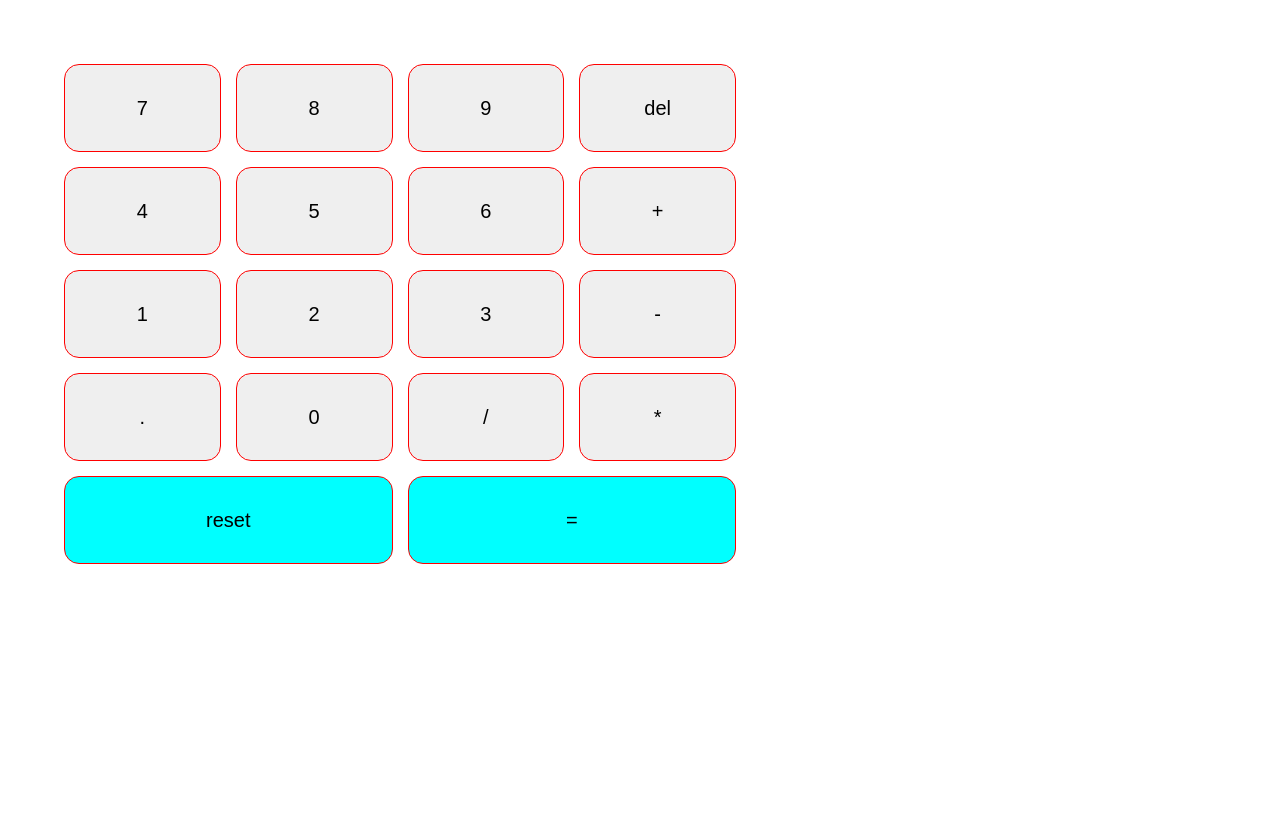
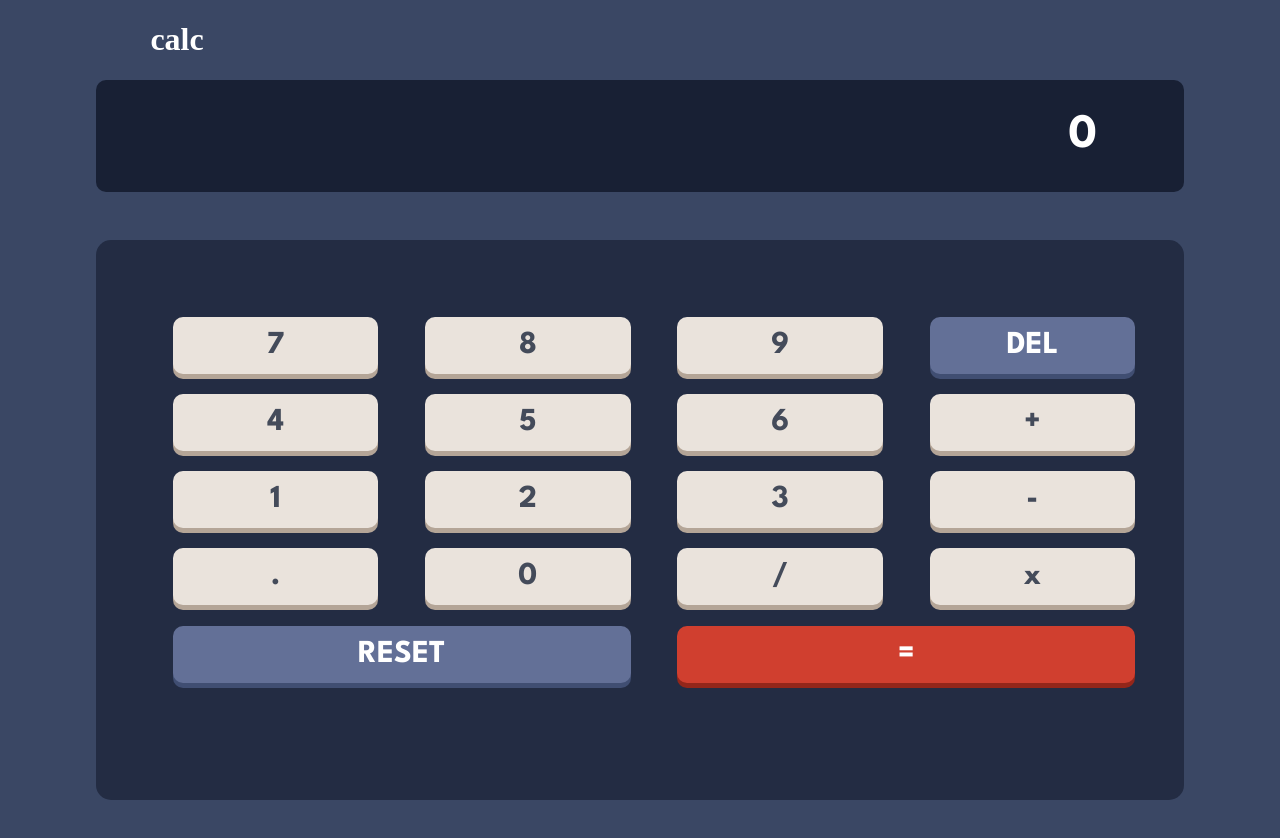
Before and after one commit to Yoryao/FEM_Calculator, a plain HTML site: page index.html in a window 1280 px wide. Drawn offline with Linux system fonts and the light colour scheme.

Commit message:
first theme almost ready

```diff
--- a/app.js
+++ b/app.js
@@ -4,30 +4,36 @@ let numero1 = 0;
 let numero2 = 0;
 let operation = 0;
 let resultado = 0;
+let displayNumber = 0;
+
 
 function print(value) {
   if (operation == 0) {
     if (numero1 == 0) {
       numero1 = value;
-      console.log("Primer Ingreso1: " + numero1);
+      display(numero1)
     } else {
       numero1 += value;
-      console.log("Numero1: " + numero1);
+      display(numero1)
     }
   } else {
     if (numero2 == 0) {
       numero2 = value;
-      console.log("Primer Ingreso2: " + numero2);
+      display(numero2)
     } else {
       numero2 += value;
-      console.log("Numero2: " + numero2);
+      display(numero2)
     }
   }
 }
 
-function operator(x, value) {
-  operation = 0;
-  console.log("Se ha presionado: " + value);
+function display(num) {
+  let display = document.getElementById("display");
+  display.innerText = num;
+}
+
+
+function operator(x) {
   operation = x;
 }
 
@@ -37,7 +43,7 @@ function result() {
       resultado = numero1 - numero2;
       break;
     case 2:
-      resultado = numero1 + numero2;
+      resultado = parseInt(numero1) + parseInt(numero2);
       break;
     case 3:
       resultado = numero1 / numero2;
@@ -46,8 +52,8 @@ function result() {
       resultado = numero1 * numero2;
       break;
   }
-
-  console.log("Resultado: " + resultado);
+  reset();
+  display(resultado);
 }
 
 function reset() {
@@ -55,5 +61,5 @@ function reset() {
   numero1 = 0;
   numero2 = 0;
   operation = 0;
-  resultado = 0;
+  display(0);
 }
--- a/index.html
+++ b/index.html
@@ -11,28 +11,48 @@
       sizes="32x32"
       href="./images/favicon-32x32.png"
     />
+    <link rel="preconnect" href="https://fonts.googleapis.com">
+<link rel="preconnect" href="https://fonts.gstatic.com" crossorigin>
+<link href="https://fonts.googleapis.com/css2?family=League+Spartan:wght@700&display=swap" rel="stylesheet">
 
     <title>Frontend Mentor | Calculator app</title>
+    <body>
 
-<div class="container">
-    <button class="container__btn" onclick="print(value)" value="7">7</button>
-    <button class="container__btn" onclick="print(value)" value="8">8</button>
-    <button class="container__btn" onclick="print(value)" value="9">9</button>
-    <button class="container__btn" onclick="clear(value)" value="d">del</button>
-    <button class="container__btn" onclick="print(value)" value="4">4</button>
-    <button class="container__btn" onclick="print(value)" value="5">5</button>
-    <button class="container__btn" onclick="print(value)" value="6">6</button>
-    <button class="container__btn" onclick="operator(2, value)" value="+">+</button>
-    <button class="container__btn" onclick="print(value)" value="1">1</button>
-    <button class="container__btn" onclick="print(value)" value="2">2</button>
-    <button class="container__btn" onclick="print(value)" value="3">3</button>
-    <button class="container__btn" onclick="operator(1, value)" value="-">-</button>
-    <button class="container__btn" onclick="print(value)" value=".">.</button>
-    <button class="container__btn" onclick="print(value)" value="0">0</button>
-    <button class="container__btn" onclick="operator(3, value)" value="/">/</button>
-    <button class="container__btn" onclick="operator(4, value)" value="*">*</button>
-    <button class="container__btn container__btn_large" onclick="reset()">reset</button>
-    <button class="container__btn container__btn_large" onclick="result()">=</button>
+
+      <div class="upperContainer">
+          <div class="themeContainer">
+              <h1 class="title">calc</h1>
+          </div>
+          <div class="displayContainer">
+              <h2 class="display btnFont" id="display">0</h2>
+          </div>
+      </div>
+
+
+
+
+
+
+
+<div class="keypad">
+    <button class="container__btn btnFont" onclick="print(value)" value="7">7</button>
+    <button class="container__btn btnFont" onclick="print(value)" value="8">8</button>
+    <button class="container__btn btnFont" onclick="print(value)" value="9">9</button>
+    <button class="container__btn btnFont" id="delBtn" onclick="clear(value)" value="d">DEL</button>
+    <button class="container__btn btnFont" onclick="print(value)" value="4">4</button>
+    <button class="container__btn btnFont" onclick="print(value)" value="5">5</button>
+    <button class="container__btn btnFont" onclick="print(value)" value="6">6</button>
+    <button class="container__btn btnFont" onclick="operator(2)" value="+">+</button>
+    <button class="container__btn btnFont" onclick="print(value)" value="1">1</button>
+    <button class="container__btn btnFont" onclick="print(value)" value="2">2</button>
+    <button class="container__btn btnFont" onclick="print(value)" value="3">3</button>
+    <button class="container__btn btnFont" onclick="operator(1)" value="-">-</button>
+    <button class="container__btn btnFont" onclick="print(value)" value=".">.</button>
+    <button class="container__btn btnFont" onclick="print(value)" value="0">0</button>
+    <button class="container__btn btnFont" onclick="operator(3)" value="/">/</button>
+    <button class="container__btn btnFont" onclick="operator(4)" value="*">x</button>
+    <button class="container__btn btnFont container__btn_large" onclick="reset()">RESET</button>
+    <button class="container__btn btnFont container__btn_large" onclick="result()">=</button>
   </div>
 
 
@@ -59,5 +79,5 @@
 
 <script src="./app.js"></script>
   </head>
-  <body></body>
+  </body>
 </html>
--- /dev/null
+++ b/style/_colors.scss
@@ -0,0 +1,87 @@
+// Front-end Style Guide
+// Layout
+// The designs were created to the following widths:
+
+// Mobile: 375px
+// Desktop: 1440px
+// Colors
+// Theme 1
+// Backgrounds
+
+//(main background)
+$AAVeryDarkDesaturatedBlue: hsl(222, 26%, 31%);
+//(toggle background, keypad background)
+$ABVeryDarkDesaturatedBlue: hsl(223, 31%, 20%);
+//(screen background)
+$ACVeryDarkDesaturatedBlue: hsl(224, 36%, 15%);
+
+//Keys
+//(key background)
+$ADDesaturatedDarkBlue: hsl(225, 21%, 49%);
+//(key shadow)
+$AEDesaturateddarkblue: hsl(224, 28%, 35%);
+
+//(key background, toggle)
+$Red: hsl(6, 63%, 50%);
+//(key shadow)
+$DarkRed : hsl(6, 70%, 34%);
+//(key background)
+$Lightgrayishorange: hsl(30, 25%, 89%);
+// (key shadow)
+$Grayishorange: hsl(28, 16%, 65%);
+
+// Text
+$FontVerydarkgrayishblue: hsl(221, 14%, 31%);
+$FontWhite: hsl(0, 0%, 100%);
+
+// Text
+$FontLightyellow: hsl(52, 100%, 62%);
+$FontVeryDarkblue: hsl(198, 20%, 13%);
+
+
+
+// Typography
+// Body Copy
+// Font size (numbers): 32px
+// Font
+// Family: League Spartan
+// Weights: 700
+
+
+// Theme 2
+// Backgrounds
+// Light gray (main background): hsl(0, 0%, 90%)
+// Grayish red (toggle background, keypad background): hsl(0, 5%, 81%)
+// Very light gray (screen background): hsl(0, 0%, 93%)
+// Keys
+// Dark moderate cyan (key background): hsl(185, 42%, 37%)
+
+// Very dark cyan (key shadow): hsl(185, 58%, 25%)
+
+// Orange (key background, toggle): hsl(25, 98%, 40%)
+
+// Dark orange (key shadow): hsl(25, 99%, 27%)
+
+// Light grayish yellow (key background): hsl(45, 7%, 89%)
+
+// Dark grayish orange (key shadow): hsl(35, 11%, 61%)
+
+// Text
+// Very dark grayish yellow: hsl(60, 10%, 19%)
+// White (text): hsl(0, 0%, 100%)
+// Theme 3
+// Backgrounds
+// Very dark violet (main background): hsl(268, 75%, 9%)
+// Very dark violet (toggle background, keypad background, screen background): hsl(268, 71%, 12%)
+// Keys
+// Dark violet (key background): hsl(281, 89%, 26%)
+
+// Vivid magenta (key shadow): hsl(285, 91%, 52%)
+
+// Pure cyan (key background, toggle): hsl(176, 100%, 44%)
+
+// Soft cyan (key shadow): hsl(177, 92%, 70%)
+
+// Very dark violet (key background): hsl(268, 47%, 21%)
+
+// Dark magenta (key shadow): hsl(290, 70%, 36%)
--- a/style/style.scss
+++ b/style/style.scss
@@ -1,40 +1,94 @@
+@use "_colors";
+
 body {
     margin: 0;
-    padding: 5%;
+    padding: 0;
     box-sizing: border-box;
-    height: 1000px;
-    width: 800px;
+    background-color: colors.$AAVeryDarkDesaturatedBlue ;
 }
 
+.upperContainer {
+    display: flex;
+    flex-direction: column;
+    height: 22vh;
+    width: 85%;
+    margin-left: auto;
+    margin-right: auto;
 
+    .themeContainer {
+        height: 10vh;
+        align-items: center;
+        justify-content: start;
+        padding-left: 5%;
+        color: colors.$FontWhite;
+    }
 
-
-
-.container {
-    display: grid;
-    height: 500px;
-    grid-template-columns: repeat(4, 1fr);
-    grid-template-rows: 1fr 1fr 1fr 1fr 1fr;
-    gap: 15px;
+    .displayContainer {
+        height: 14vh;
+        display: flex;
+        justify-content: flex-end;
+        align-items: center;
+        border-radius: 10px;
+        background-color: colors.$ACVeryDarkDesaturatedBlue;
+    h2 {
+        font-size: 3rem;
+        padding-right: 8%;
+        color: colors.$FontWhite;
+    }
+}
 }
 
+.keypad {
+    box-sizing: border-box;
+    display: grid;
+    height: 70vh;
+    width: 85%;
+    margin: 5% auto;
+    margin-left: auto;
+    margin-right: auto;
+    padding: 6%;
+    grid-template-columns: repeat(4, 22%);
+    grid-template-rows: repeat(5, 14%);
+    gap: 5%;
+    background-color: colors.$ABVeryDarkDesaturatedBlue;
+    border-radius: 15px;
+}
 
+.btnFont {
+    font-weight: 700;
+    font-size: 32px;
+    font-family: 'League Spartan', sans-serif;
+    color: colors.$FontVerydarkgrayishblue;
+
+}
 
 .container__btn {
-    border: 1px solid red;
-    font-size: 20px;
-    border-radius: 15px;
-
+    display: flex;
+    justify-content: center;
+    align-items: center;
+    border: none;
+    border-radius: 10px;
+    background-color: colors.$Lightgrayishorange;
+    box-shadow: 0px 5px colors.$Grayishorange;
 
 }
 
 .container__btn_large {
-    background-color: aqua;
+    background-color: colors.$ADDesaturatedDarkBlue;
+    box-shadow: 0px 5px colors.$AEDesaturateddarkblue;
     grid-column: 1 / 3  ;
-
+    color: colors.$FontWhite;
 }
 
 .container__btn:last-child {
     grid-column: 3 / 5  ;
+    background-color: colors.$Red;
+    box-shadow: 0px 5px colors.$DarkRed;
+    color: colors.$FontWhite;
+}
 
+#delBtn {
+    background-color: colors.$ADDesaturatedDarkBlue;
+    box-shadow: 0px 5px colors.$AEDesaturateddarkblue;
+    color: colors.$FontWhite;
 }
```
Also changed, not shown: style/colors.css (added), style/style.css, 2 other files.
